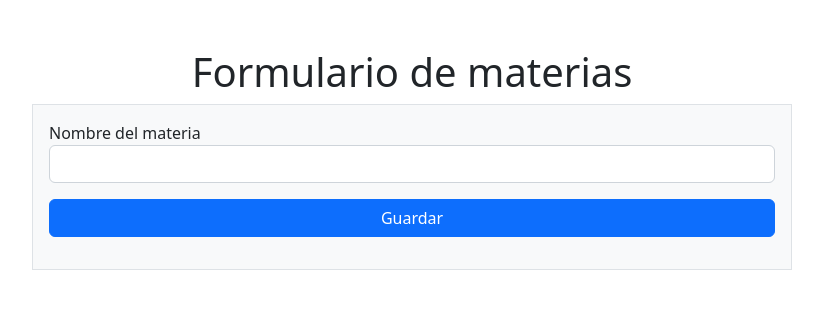
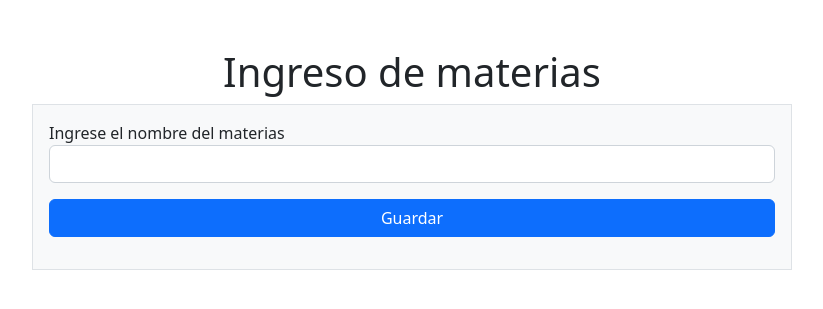
Before and after one commit to dannycornelio/final_cornelio, a PHP site: page /vistas/materias/index.php in a window 1280 px wide. Shown: the part 56-365 px from the top of the page, without its empty margins (228-1051 px from the left). Run offline with PHP 8.4, Linux system fonts and the light colour scheme.

Commit message:
cambio en el index

```diff
--- a/index.php
+++ b/index.php
@@ -2,7 +2,7 @@
 <?php include_once 'includes/navbar.php'?>
 
     <div class="container mt-5">
-        <h1 class="text-center">Bienvenido al sistema de evaluaciones de la Escuela de informática</h1>
+        <h1 class="text-center">Bienvenido a la Escuela de Informática</h1>
         <div class="row justify-content-center">
 
         </div>
--- a/vistas/materias/index.php
+++ b/vistas/materias/index.php
@@ -2,12 +2,12 @@
 <?php include_once '../../includes/navbar.php'?>
 
     <div class="container mt-5">
-        <h1 class="text-center">Formulario de materias</h1>
+        <h1 class="text-center">Ingreso de materias</h1>
         <div class="row justify-content-center">
             <form action="/final_cornelio/controladores/materias/guardar.php" method="POST" class="col-lg-8 border bg-light p-3">
                 <div class="row mb-3">
                     <div class="col">
-                        <label for="ma_nombre">Nombre del materia</label>
+                        <label for="ma_nombre">Ingrese el nombre del materias</label>
                         <input type="text" name="ma_nombre" id="ma_nombre" class="form-control">
                     </div>
                 </div>
```
